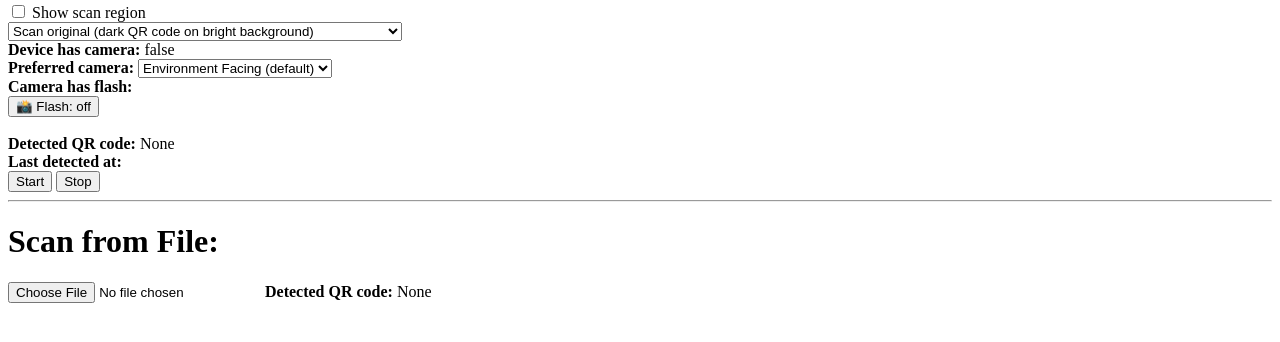
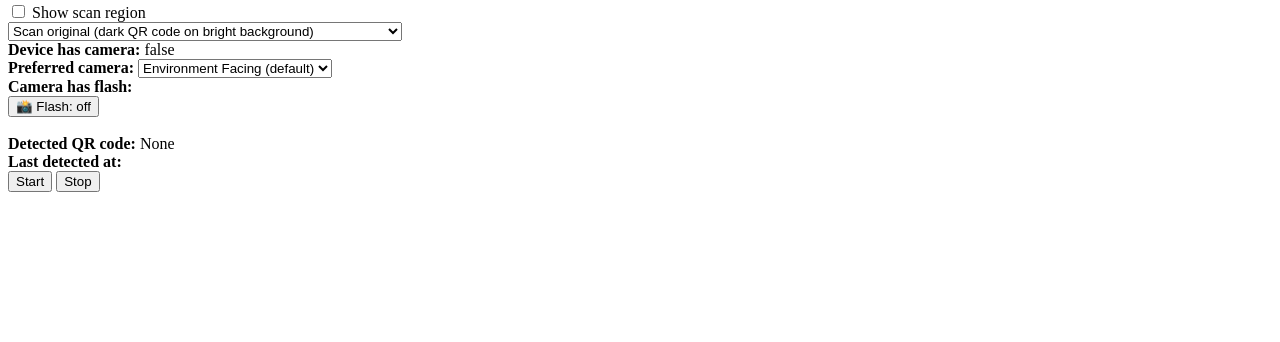
Before and after one commit to jaybee291998/qr_app_v2, a Django app: template templates/qr/qr_scanner.html in a window 1280 px wide. Shown: the part 232-574 px from the top of the page. Run offline with Django 3.2, Linux system fonts and the light colour scheme; the template is opened without the code that fills it, so the values that code supplies are empty.

Commit message:
Update qr_scanner.html

```diff
--- a/templates/qr/qr_scanner.html
+++ b/templates/qr/qr_scanner.html
@@ -44,12 +44,6 @@
 	<br>
 	<button id="start-button">Start</button>
 	<button id="stop-button">Stop</button>
-	<hr>
-
-	<h1>Scan from File:</h1>
-	<input type="file" id="file-selector">
-	<b>Detected QR code: </b>
-	<span id="file-qr-result">None</span>
 	{% load static %}
 	<script src="{% static 'js/qr-scanner.umd.min.js' %}"></script>
 
@@ -107,6 +101,7 @@
 	    // for debugging
 	    window.scanner = scanner;
 
+	    // show the scan region of the qr code scanner
 	    document.getElementById('show-scan-region').addEventListener('change', (e) => {
 	        const input = e.target;
 	        const label = input.parentNode;
@@ -114,7 +109,9 @@
 	        scanner.$canvas.style.display = input.checked ? 'block' : 'none';
 	    });
 
+	    // get the inversion mode
 	    document.getElementById('inversion-mode-select').addEventListener('change', event => {
+	    	// set the inversion mode of the qr scanner
 	        scanner.setInversionMode(event.target.value);
 	    });
 
@@ -127,24 +124,13 @@
 	    });
 
 	    document.getElementById('start-button').addEventListener('click', () => {
+	    	// start the qr scanner
 	        scanner.start();
 	    });
 
 	    document.getElementById('stop-button').addEventListener('click', () => {
+	    	// stop the qr scanner
 	        scanner.stop();
 	    });
-
-	    // ####### File Scanning #######
-
-	    fileSelector.addEventListener('change', event => {
-	        const file = fileSelector.files[0];
-	        if (!file) {
-	            return;
-	        }
-	        QrScanner.scanImage(file)
-	            .then(result => setResult(fileQrResult, result))
-	            .catch(e => setResult(fileQrResult, e || 'No QR code found.'));
-	    });
-
 	</script>
 {% endblock %}
```
